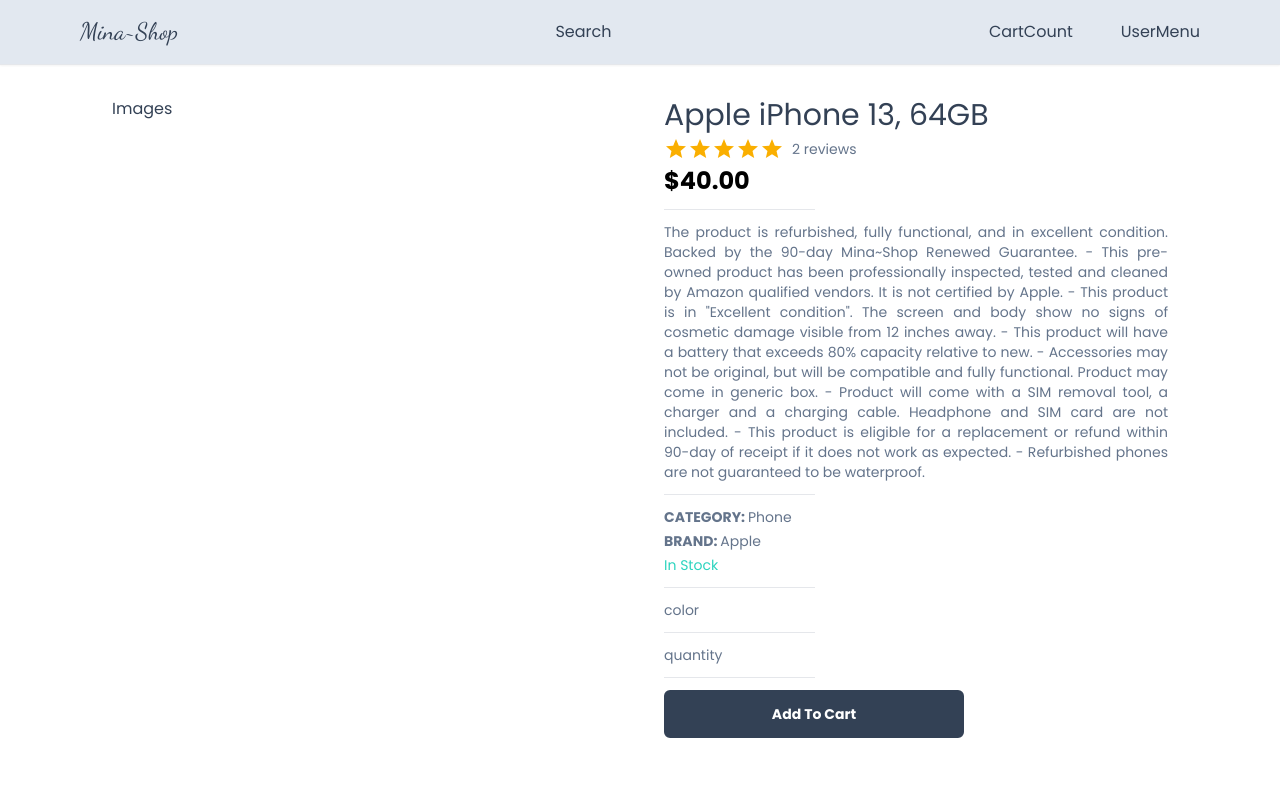
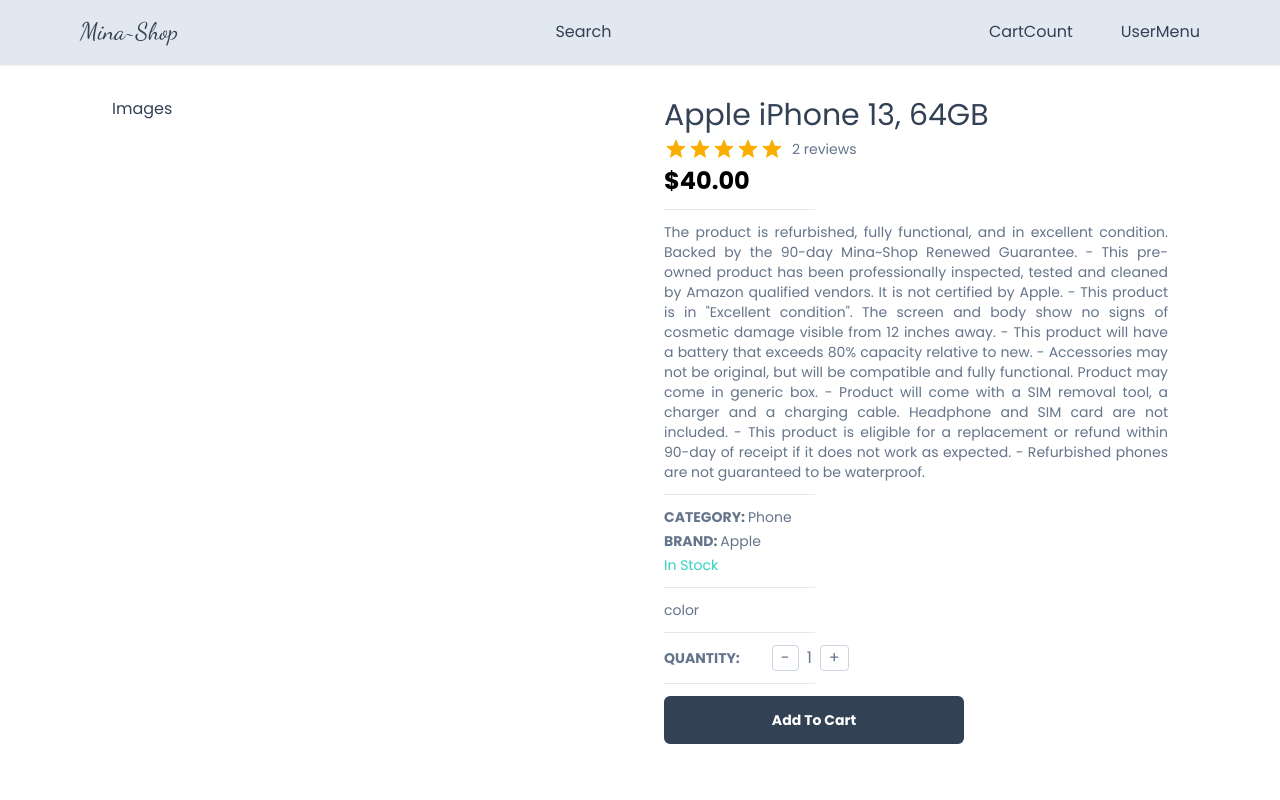
Before and after one commit to Mina2209/E-Store, a Next.js app: page /product/1 in a window 1280 px wide. Shown: the top 800 px of the page. Built offline with nearby package versions, Linux system fonts and the light colour scheme.

Commit message:
Added Product Quantity

```diff
--- /dev/null
+++ b/app/components/products/SetQuantity.tsx
@@ -0,0 +1,39 @@
+"use client";
+
+import { CartProductType } from "@/app/product/[productId]/ProductDetails";
+
+interface SetQuantityProps {
+  cartCounter?: boolean;
+  cartProduct?: CartProductType;
+  handleQtyIncrease: () => void;
+  handleQtyDecrease: () => void;
+}
+
+const btnStyles = 'border-[1.2px] border-slate-300 px-2 rounded'
+
+const SetQuantity: React.FC<SetQuantityProps> = ({
+  cartCounter,
+  cartProduct,
+  handleQtyIncrease,
+  handleQtyDecrease,
+}) => {
+  return (
+    <div className="flex items-center gap-8">
+      {cartCounter ? null : <div className="font-semibold">QUANTITY:</div>}
+      <div
+        className="
+        flex
+        gap-2
+        items-center
+        text-base
+      "
+      >
+        <button className={btnStyles} onClick={handleQtyDecrease}>-</button>
+        <div>{cartProduct?.quantity}</div>
+        <button className={btnStyles} onClick={handleQtyIncrease}>+</button>
+      </div>
+    </div>
+  );
+};
+
+export default SetQuantity;
--- a/app/product/[productId]/ProductDetails.tsx
+++ b/app/product/[productId]/ProductDetails.tsx
@@ -1,9 +1,10 @@
 "use client";
 
 import Button from "@/app/components/Button";
+import SetQuantity from "@/app/components/products/SetQuantity";
 import FormatPrice from "@/utils/formatPrice";
 import { Rating } from "@mui/material";
-import { useState } from "react";
+import { useCallback, useState } from "react";
 
 interface ProductDetailsProps {
   data: any;
@@ -44,6 +45,22 @@
     data.reviews.reduce((acc: number, item: any) => acc + item.rating, 0) /
     data.reviews.length;
 
+  const handleQtyIncrease = useCallback(() => {
+    if (CartProduct.quantity === 99) return;
+
+    setCartProduct((prev) => {
+      return { ...prev, quantity: prev.quantity++ };
+    });
+  }, [CartProduct]);
+
+  const handleQtyDecrease = useCallback(() => {
+    if (CartProduct.quantity === 1) return;
+
+    setCartProduct((prev) => {
+      return { ...prev, quantity: prev.quantity-- };
+    });
+  }, [CartProduct]);
+
   return (
     <div className="grid grid-cols-1 md:grid-cols-2 gap-12">
       <div>Images</div>
@@ -73,7 +90,13 @@
         <HorizontalLine />
         <div>color</div>
         <HorizontalLine />
-        <div>quantity</div>
+        <div>
+          <SetQuantity
+            cartProduct={CartProduct}
+            handleQtyDecrease={handleQtyDecrease}
+            handleQtyIncrease={handleQtyIncrease}
+          />
+        </div>
         <HorizontalLine />
         <div className="max-w-[300px]">
           <Button label="Add To Cart" onClick={() => {}} />
```
